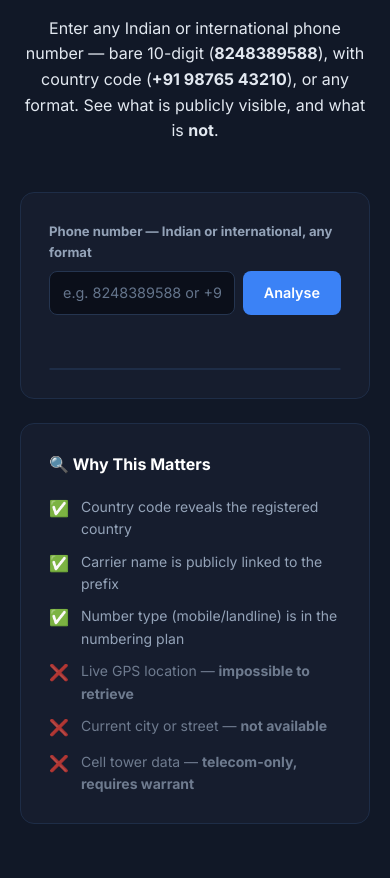
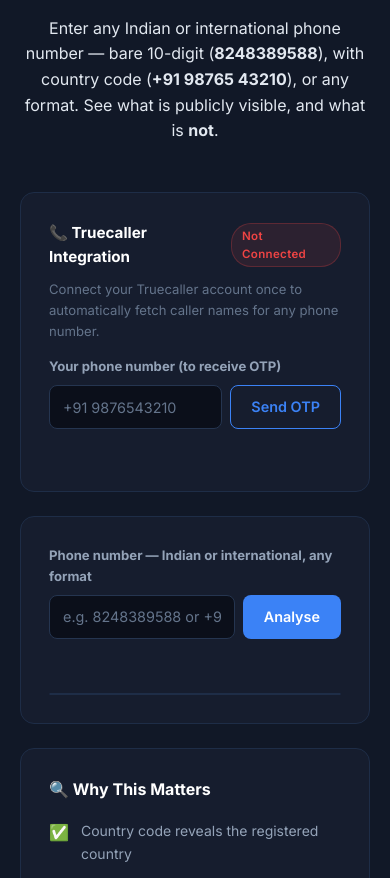
Before and after one commit to rajugupta5054-create/cyber, a Flask app: page / in a window 390 px wide. Shown: the part 3667-4545 px from the top of the page. Run offline with Flask 3, Linux system fonts and the light colour scheme; parts of the project's set-up code (start-up, migrations or seed data) failed here and were passed over.

Commit message:
Add Truecaller integration: OTP login, auto name lookup on phone search

```diff
--- a/app.py
+++ b/app.py
@@ -16,6 +16,12 @@ from typing import Any
 from flask import Flask, jsonify, render_template, request, url_for
 
 from phone_metadata import PhoneMetadataError, lookup_phone_metadata
+
+try:
+    import truecaller_helper as tc
+    _TC_AVAILABLE = True
+except Exception:
+    _TC_AVAILABLE = False
 
 
 BASE_DIR = Path(__file__).resolve().parent
@@ -136,9 +142,80 @@ def phone_metadata():
         return jsonify(error="Please enter a phone number, e.g. 8248389588 or +91 98765 43210."), 400
 
     try:
-        return jsonify(lookup_phone_metadata(phone))
+        meta = lookup_phone_metadata(phone)
     except PhoneMetadataError as error:
         return jsonify(error=str(error)), 400
+
+    # Attempt Truecaller name lookup if set up
+    tc_name = None
+    tc_error = None
+    if _TC_AVAILABLE and tc.is_setup():
+        try:
+            tc_result = tc.lookup_name(meta.get("e164") or phone)
+            tc_name = tc_result.get("name")
+        except Exception as e:
+            tc_error = str(e)
+
+    meta["truecaller_name"] = tc_name
+    meta["truecaller_error"] = tc_error
+    meta["truecaller_active"] = _TC_AVAILABLE and tc.is_setup()
+    return jsonify(meta)
+
+
+@app.post("/api/truecaller/login")
+def truecaller_login():
+    """Send OTP to the given phone number to set up Truecaller."""
+    if not _TC_AVAILABLE:
+        return jsonify(error="truecallerpy is not installed."), 500
+    data = json_body()
+    phone = (data or {}).get("phone", "").strip()
+    if not phone:
+        return jsonify(error="Phone number is required."), 400
+    try:
+        result = tc.send_otp(phone)
+        return jsonify(status="otp_sent", detail=result)
+    except Exception as e:
+        return jsonify(error=str(e)), 500
+
+
+@app.post("/api/truecaller/verify")
+def truecaller_verify():
+    """Verify OTP and save installationId."""
+    if not _TC_AVAILABLE:
+        return jsonify(error="truecallerpy is not installed."), 500
+    data = json_body()
+    otp = (data or {}).get("otp", "").strip()
+    if not otp:
+        return jsonify(error="OTP is required."), 400
+    try:
+        result = tc.verify_otp(otp)
+        return jsonify(result)
+    except Exception as e:
+        return jsonify(error=str(e)), 400
+
+
+@app.get("/api/truecaller/status")
+def truecaller_status():
+    """Check whether Truecaller has been set up."""
+    if not _TC_AVAILABLE:
+        return jsonify(available=False, setup=False)
+    return jsonify(available=True, setup=tc.is_setup())
+
+
+@app.delete("/api/truecaller/logout")
+def truecaller_logout():
+    """Remove saved installationId."""
+    if _TC_AVAILABLE:
+        from pathlib import Path
+        import json as _json
+        cfg_path = tc._CONFIG_FILE
+        try:
+            cfg = _json.loads(cfg_path.read_text())
+            cfg.pop("installation_id", None)
+            cfg_path.write_text(_json.dumps(cfg, indent=2))
+        except Exception:
+            pass
+    return jsonify(status="logged_out")
 
 
 @app.post("/api/location-shares")
--- a/requirements.txt
+++ b/requirements.txt
@@ -3,3 +3,4 @@ phonenumbers>=8.13,<10.0
 gunicorn>=22.0,<24.0
 opencage>=2.2,<3.0
 folium>=0.16,<1.0
+truecallerpy>=1.0,<2.0
--- a/static/app.css
+++ b/static/app.css
@@ -328,6 +328,27 @@ body { background: var(--bg); color: var(--text); min-width: 320px; line-height:
   font-size: .85rem; color: var(--text-muted);
 }
 
+/* ── Truecaller Card ────────────────────────────────────── */
+.tc-header {
+  display: flex;
+  align-items: center;
+  justify-content: space-between;
+  margin-bottom: 10px;
+}
+.tc-logo { font-weight: 700; font-size: .95rem; color: #fff; }
+.tc-badge {
+  font-size: .72rem;
+  font-weight: 600;
+  padding: 3px 10px;
+  border-radius: 20px;
+  letter-spacing: .03em;
+}
+.tc-badge-on  { background: rgba(34,197,75,.15); color: #22c54b; border: 1px solid #22c54b55; }
+.tc-badge-off { background: rgba(239,68,68,.1);  color: var(--danger); border: 1px solid #ef444440; }
+.tc-desc { font-size: .82rem; color: var(--text-muted); margin-bottom: 14px; }
+.tc-step { margin-top: 8px; }
+.tc-connected-msg { font-size: .88rem; color: #22c54b; margin-bottom: 10px; }
+
 /* ── Save Name Panel ────────────────────────────────────── */
 .save-name-panel {
   margin-top: 16px;
--- a/static/app.js
+++ b/static/app.js
@@ -26,6 +26,19 @@ const el = {
   contactsPanel:   document.querySelector('#contacts-panel'),
   contactsList:    document.querySelector('#contacts-list'),
   clearContactsBtn:document.querySelector('#clear-contacts-btn'),
+
+  // Truecaller setup
+  tcStatusBadge:   document.querySelector('#tc-status-badge'),
+  tcLoginStep:     document.querySelector('#tc-login-step'),
+  tcOtpStep:       document.querySelector('#tc-otp-step'),
+  tcConnected:     document.querySelector('#tc-connected-state'),
+  tcPhone:         document.querySelector('#tc-phone'),
+  tcSendOtpBtn:    document.querySelector('#tc-send-otp-btn'),
+  tcOtp:           document.querySelector('#tc-otp'),
+  tcVerifyBtn:     document.querySelector('#tc-verify-otp-btn'),
+  tcLoginStatus:   document.querySelector('#tc-login-status'),
+  tcOtpStatus:     document.querySelector('#tc-otp-status'),
+  tcLogoutBtn:     document.querySelector('#tc-logout-btn'),
 
   // Threat card values
   displayIp:      document.querySelector('#display-ip'),
@@ -313,8 +326,13 @@ let _lastE164 = null;
 
 function renderMetadata(meta, name) {
   _lastE164 = meta.e164 || null;
+
+  // Truecaller name takes priority over local saved name
+  const displayName = meta.truecaller_name || name || null;
+  const nameSource  = meta.truecaller_name ? '\ud83d\udcde Truecaller' : (name ? '\ud83d\udcbe Saved' : null);
+
   const fields = [
-    ['\ud83d\udc64 Name',             name ? name : null],
+    ['\ud83d\udc64 Name',             displayName ? `${displayName}${nameSource ? '  (' + nameSource + ')' : ''}` : null],
     ['\u2705 Valid',                 meta.valid ? 'Yes' : 'Possibly valid'],
     ['\ud83d\udcf1 International',   meta.formatted_number],
     ['E.164',                        meta.e164],
@@ -343,12 +361,11 @@ function renderMetadata(meta, name) {
   });
   el.phoneResult.hidden = false;
 
-  // Show save-name panel if name not already saved
+  // Show save-name panel only if no name found at all
   if (el.saveNamePanel && _lastE164) {
-    if (name) {
-      // Already has a name — pre-fill the input, hide the save panel
+    if (displayName) {
       el.saveNamePanel.hidden = true;
-      if (el.saveNameInput) el.saveNameInput.value = name;
+      if (el.saveNameInput) el.saveNameInput.value = displayName;
     } else {
       el.saveNamePanel.hidden = false;
       if (el.saveNameInput) el.saveNameInput.value = '';
@@ -406,7 +423,7 @@ if (el.phoneForm) {
       return;
     }
 
-    setPhoneStatus('Looking up public metadata\u2026');
+    setPhoneStatus('Looking up\u2026 (Truecaller name lookup may take a moment)');
     try {
       const meta = await apiRequest('/api/phone-metadata', {
         method: 'POST',
@@ -414,10 +431,94 @@ if (el.phoneForm) {
       });
       const savedName = getNameForNumber(meta.e164);
       renderMetadata(meta, savedName);
-      setPhoneStatus('\u2705 Metadata retrieved.' + (savedName ? ` Known contact: ${savedName}` : ' Save a name to track this number.'), 'success');
+      const nameFound = meta.truecaller_name || savedName;
+      if (meta.truecaller_name) {
+        setPhoneStatus(`\u2705 Name found via Truecaller: ${meta.truecaller_name}`, 'success');
+      } else if (savedName) {
+        setPhoneStatus(`\u2705 Metadata retrieved. Known contact: ${savedName}`, 'success');
+      } else if (meta.truecaller_active) {
+        setPhoneStatus('\u2705 Metadata retrieved. Truecaller returned no name for this number.', 'success');
+      } else {
+        setPhoneStatus('\u2705 Metadata retrieved. Connect Truecaller above to get the caller name automatically.', 'success');
+      }
     } catch (err) {
       setPhoneStatus(err.message, 'error');
     }
+  });
+}
+
+/* ── Truecaller Setup ───────────────────────────────────── */
+function setTcStatus(msg, kind, el_) {
+  if (!el_) return;
+  el_.textContent = msg;
+  el_.className = `status-msg ${kind}`;
+}
+
+async function loadTcStatus() {
+  try {
+    const s = await apiRequest('/api/truecaller/status', { method: 'GET' });
+    if (s.setup) {
+      showTcConnected();
+    } else {
+      showTcLogin();
+    }
+  } catch { showTcLogin(); }
+}
+
+function showTcConnected() {
+  if (el.tcStatusBadge) { el.tcStatusBadge.textContent = '✅ Connected'; el.tcStatusBadge.className = 'tc-badge tc-badge-on'; }
+  if (el.tcLoginStep)  el.tcLoginStep.hidden  = true;
+  if (el.tcOtpStep)   el.tcOtpStep.hidden    = true;
+  if (el.tcConnected) el.tcConnected.hidden  = false;
+}
+
+function showTcLogin() {
+  if (el.tcStatusBadge) { el.tcStatusBadge.textContent = 'Not Connected'; el.tcStatusBadge.className = 'tc-badge tc-badge-off'; }
+  if (el.tcLoginStep)  el.tcLoginStep.hidden  = false;
+  if (el.tcOtpStep)   el.tcOtpStep.hidden    = true;
+  if (el.tcConnected) el.tcConnected.hidden  = true;
+}
+
+if (el.tcSendOtpBtn) {
+  el.tcSendOtpBtn.addEventListener('click', async () => {
+    const phone = (el.tcPhone.value || '').trim();
+    if (!phone) { setTcStatus('Enter your phone number.', 'error', el.tcLoginStatus); return; }
+    el.tcSendOtpBtn.disabled = true;
+    setTcStatus('Sending OTP\u2026', '', el.tcLoginStatus);
+    try {
+      await apiRequest('/api/truecaller/login', { method: 'POST', body: JSON.stringify({ phone }) });
+      setTcStatus('\u2705 OTP sent! Check your phone.', 'success', el.tcLoginStatus);
+      el.tcLoginStep.hidden = true;
+      el.tcOtpStep.hidden   = false;
+      el.tcOtp.focus();
+    } catch (err) {
+      setTcStatus(err.message, 'error', el.tcLoginStatus);
+      el.tcSendOtpBtn.disabled = false;
+    }
+  });
+}
+
+if (el.tcVerifyBtn) {
+  el.tcVerifyBtn.addEventListener('click', async () => {
+    const otp = (el.tcOtp.value || '').trim();
+    if (!otp) { setTcStatus('Enter the OTP.', 'error', el.tcOtpStatus); return; }
+    el.tcVerifyBtn.disabled = true;
+    setTcStatus('Verifying\u2026', '', el.tcOtpStatus);
+    try {
+      await apiRequest('/api/truecaller/verify', { method: 'POST', body: JSON.stringify({ otp }) });
+      setTcStatus('\u2705 Connected!', 'success', el.tcOtpStatus);
+      setTimeout(showTcConnected, 800);
+    } catch (err) {
+      setTcStatus(err.message, 'error', el.tcOtpStatus);
+      el.tcVerifyBtn.disabled = false;
+    }
+  });
+}
+
+if (el.tcLogoutBtn) {
+  el.tcLogoutBtn.addEventListener('click', async () => {
+    await fetch('/api/truecaller/logout', { method: 'DELETE' });
+    showTcLogin();
   });
 }
 
@@ -425,3 +526,4 @@ if (el.phoneForm) {
 populatePassiveData();
 initMap();
 renderContactsList();
+loadTcStatus();
--- a/templates/index.html
+++ b/templates/index.html
@@ -204,6 +204,42 @@
         </div>
 
         <div class="phone-demo-layout">
+
+          <!-- Truecaller Setup Card -->
+          <div class="phone-form-card" id="tc-setup-card">
+            <div class="tc-header">
+              <span class="tc-logo">📞 Truecaller Integration</span>
+              <span id="tc-status-badge" class="tc-badge tc-badge-off">Not Connected</span>
+            </div>
+            <p class="tc-desc">Connect your Truecaller account once to automatically fetch caller names for any phone number.</p>
+
+            <!-- Step 1: Enter YOUR phone number -->
+            <div id="tc-login-step" class="tc-step">
+              <label class="form-label" for="tc-phone">Your phone number (to receive OTP)</label>
+              <div class="input-row">
+                <input id="tc-phone" type="text" inputmode="tel" placeholder="+91 9876543210" maxlength="20" class="text-input">
+                <button id="tc-send-otp-btn" class="btn btn-outline" type="button">Send OTP</button>
+              </div>
+              <p id="tc-login-status" class="status-msg" role="status" aria-live="polite"></p>
+            </div>
+
+            <!-- Step 2: Enter OTP (hidden until OTP sent) -->
+            <div id="tc-otp-step" class="tc-step" hidden>
+              <label class="form-label" for="tc-otp">Enter the OTP received on your phone</label>
+              <div class="input-row">
+                <input id="tc-otp" type="text" inputmode="numeric" placeholder="e.g. 123456" maxlength="8" class="text-input">
+                <button id="tc-verify-otp-btn" class="btn btn-primary" type="button">Verify & Connect</button>
+              </div>
+              <p id="tc-otp-status" class="status-msg" role="status" aria-live="polite"></p>
+            </div>
+
+            <!-- Connected state (shown when set up) -->
+            <div id="tc-connected-state" hidden>
+              <p class="tc-connected-msg">✅ Truecaller is active. Caller names will be fetched automatically.</p>
+              <button id="tc-logout-btn" class="btn-tiny-danger" type="button">Disconnect Truecaller</button>
+            </div>
+          </div>
+
           <div class="phone-form-card">
             <form id="phone-form" novalidate>
               <label class="form-label" for="phone">Phone number — Indian or international, any format</label>
```
Also changed, not shown: truecaller_helper.py (added, +132 -0 lines).
